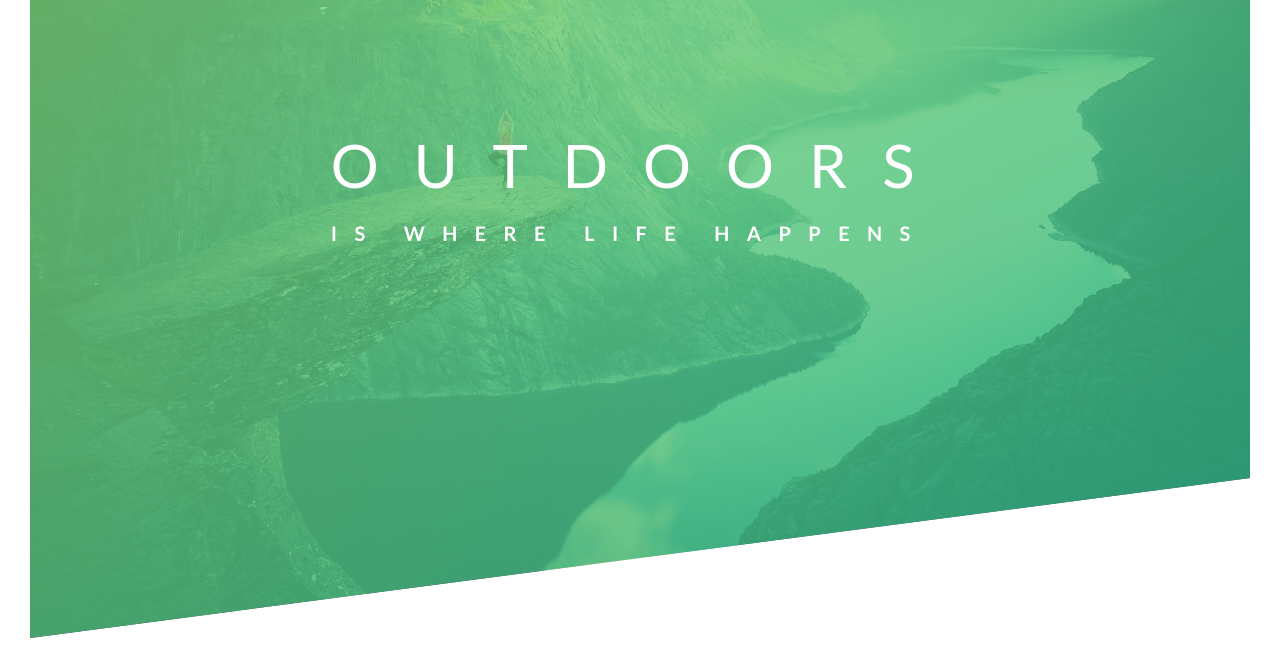
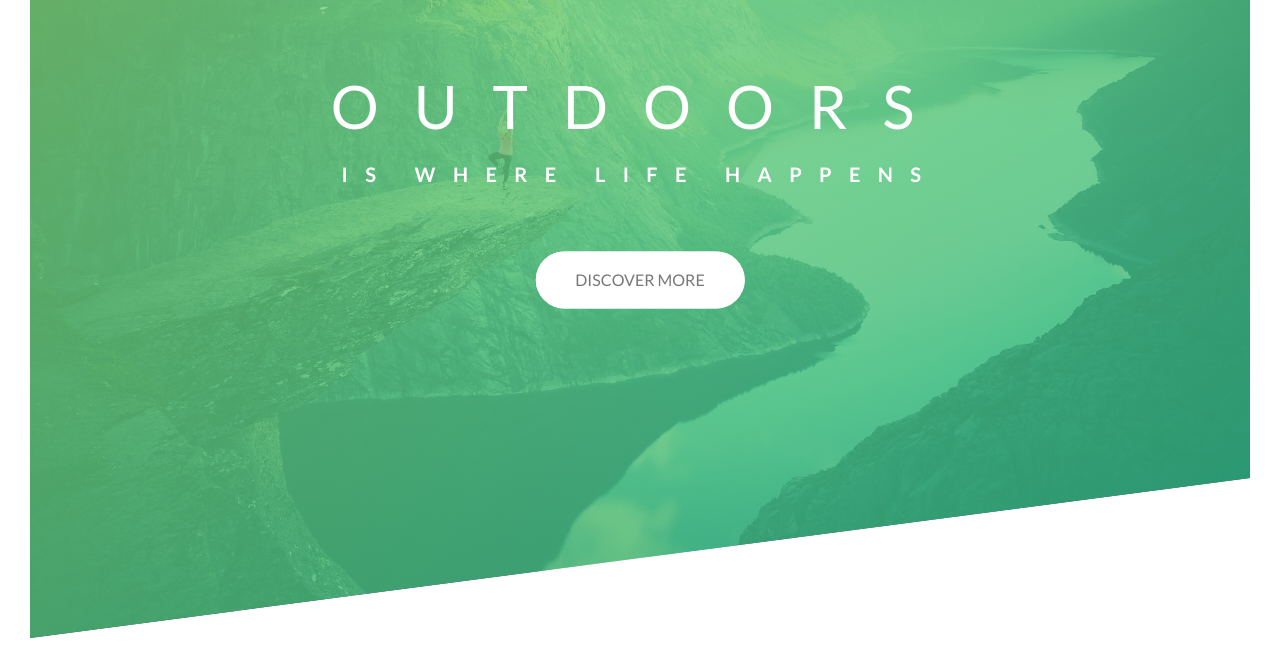
Before and after one commit to mehedi609/Natures_Call_v1, a website: page index.html in a window 1280 px wide. Shown: the part 152-820 px from the top of the page. Drawn offline with Linux system fonts and the light colour scheme.

Commit message:
header animation done

```diff
--- a/css/style.css
+++ b/css/style.css
@@ -36,30 +36,32 @@ body {
     position: relative;
 }
 
-.logo-box {
+.header__logo-box {
     position: absolute;
     top: 40px;
     left: 40px;
 }
 
-.logo {
+.header__logo {
     height: 35px;
 }
 
-.text-box {
+.header__text-box {
     position: absolute;
     top: 40%;
     left: 50%;
     transform: translate(-50%, -50%);
+    text-align: center;
 }
 
 .heading-primary {
     color: white;
     text-transform: uppercase;
     backface-visibility: hidden;
+    margin-bottom: 60px;
 }
 
-.head-primary-main {
+.head-primary--main {
     display: block;
     font-size: 60px;
     font-weight: 400;
@@ -70,7 +72,7 @@ body {
     animation-timing-function: ease-out;
 }
 
-.head-primary-sub {
+.head-primary--sub {
     display: block;
     font-size: 20px;
     font-weight: 700;
@@ -112,3 +114,71 @@ body {
         transform: translateX(0px);
     }
 }
+
+@keyframes moveInBottom {
+    0% {
+        opacity: 0;
+        transform: translateY(30px);
+    }
+
+    100% {
+        opacity: 1;
+        transform: translateX(0px);
+    }
+}
+
+.btn:link,
+.btn:visited {
+    display: inline-block;
+    text-transform: uppercase;
+    text-decoration: none;
+    padding: 15px 40px;
+    border-radius: 100px;
+    transition: all 0.1s;
+    position: relative;
+}
+
+.btn:hover {
+    transform: translateY(-3px);
+    box-shadow: 0 10px 20px rgba(0, 0, 0, 0.2);
+}
+
+.btn:active {
+    transform: translateY(-1px);
+    box-shadow: 0 5px 10px rgba(0, 0, 0, 0.2);
+}
+
+.btn--white {
+    background-color: white;
+    color: #777777;
+}
+
+.btn::after {
+    content: '';
+    display: inline-block;
+    width: 100%;
+    height: 100%;
+    border-radius: 100px;
+    position: absolute;
+    top: 0;
+    left: 0;
+    z-index: -1;
+    transition: all 0.4s;
+}
+
+.btn--white:after {
+    background-color: white;
+}
+
+.btn:hover::after {
+    transform: scaleX(1.4) scaleY(1.6);
+    opacity: 0;
+}
+
+.btn--animated {
+    animation-name: moveInBottom;
+    animation-duration: 0.5s;
+    animation-timing-function: ease-in;
+    animation-delay: 0.75s;
+    animation-fill-mode: backwards;
+}
--- a/index.html
+++ b/index.html
@@ -9,7 +9,7 @@
             rel="stylesheet"
         />
 
-        <link rel="stylesheet" href="css/icon-font.css" />
+        <!--        <link rel="stylesheet" href="css/icon-font.css" />-->
         <link rel="stylesheet" href="css/style.css" />
         <link rel="shortcut icon" type="image/png" href="img/favicon.png" />
 
@@ -17,15 +17,19 @@
     </head>
     <body>
         <div class="header">
-            <div class="logo-box">
-                <img src="img/logo-white.png" alt="Logo" class="logo" />
+            <div class="header__logo-box">
+                <img src="img/logo-white.png" alt="Logo" class="header__logo" />
             </div>
 
-            <div class="text-box">
+            <div class="header__text-box">
                 <h1 class="heading-primary">
-                    <span class="head-primary-main">Outdoors</span>
-                    <span class="head-primary-sub">is where life happens</span>
+                    <span class="head-primary--main">Outdoors</span>
+                    <span class="head-primary--sub">is where life happens</span>
                 </h1>
+
+                <a href="#!" class="btn btn--white btn--animated"
+                    >Discover More</a
+                >
             </div>
         </div>
     </body>
```
